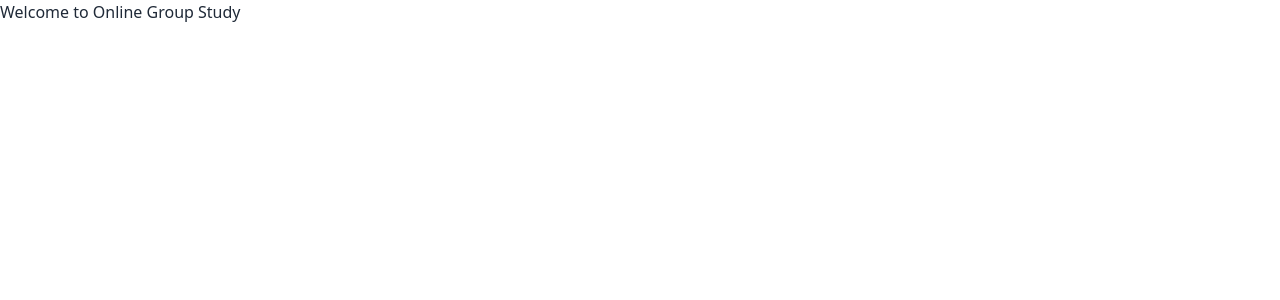
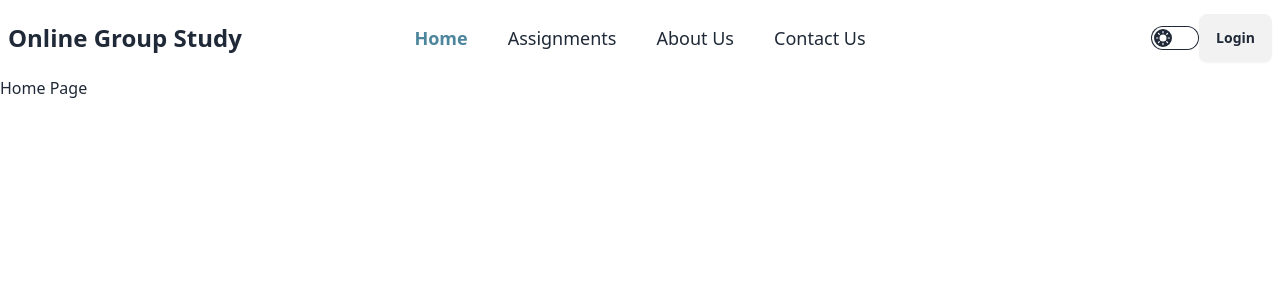
Before and after one commit to showlin1/online-group-study-client, a React (Vite) app: page / in a window 1280 px wide. Shown: the top 300 px of the page. Built offline with nearby package versions, Linux system fonts and the light colour scheme; no server answers.

Commit message:
create a pending Assignments

```diff
--- /dev/null
+++ b/src/Components/Assignments.jsx
@@ -0,0 +1,11 @@
+
+
+const Assignments = () => {
+    return (
+        <div>
+            <h1>Assignment</h1>
+        </div>
+    );
+};
+
+export default Assignments;
--- /dev/null
+++ b/src/Components/CreateAssignments.jsx
@@ -0,0 +1,11 @@
+
+
+const CreateAssignments = () => {
+    return (
+        <div>
+            <h1>Assignment</h1>
+        </div>
+    );
+};
+
+export default CreateAssignments;
--- /dev/null
+++ b/src/Components/Home.jsx
@@ -0,0 +1,11 @@
+
+
+const Home = () => {
+    return (
+        <div>
+            <h1>Home Page</h1>
+        </div>
+    );
+};
+
+export default Home;
--- a/src/Components/Navbar.jsx
+++ b/src/Components/Navbar.jsx
@@ -1,8 +1,10 @@
+import { useContext } from "react";
 import { Link, NavLink } from "react-router-dom";
-import useAuth from "../AuthProvider/useAuth";
+import { AuthContext } from "../Provider/AuthProvider";
+
 
 const Navbar = () => {
-    const { user, logOut } = useAuth()
+    const { user, logOut } = useContext(AuthContext)
     const hangleLogOut = () => {
         logOut()
     }
@@ -16,12 +18,12 @@ const Navbar = () => {
         <NavLink style={styleNav} to={'/'}>
             <li className="px-5 py-2">Home</li>
         </NavLink>
-        <NavLink style={styleNav} to={'/allRooms'}>
-            <li className="px-5 py-2">Rooms</li>
+        <NavLink style={styleNav} to={'/assignments'}>
+            <li className="px-5 py-2">Assignments</li>
         </NavLink>
         {
-            user && <NavLink style={styleNav} to={'/myRooms'}>
-                <li className="px-5 py-2">My Booking</li>
+            user && <NavLink style={styleNav} to={'/createAssignments'}>
+                <li className="px-5 py-2">Create Assignments</li>
             </NavLink>
         }
         <NavLink to={'/about'} style={styleNav}>
@@ -32,7 +34,7 @@ const Navbar = () => {
         </NavLink>
     </>
     return (
-        <div className="bg-back border-b-2 fixed z-10 left-0 right-0">
+        <div className="">
             <div className="navbar container mx-auto">
                 <div className="navbar-start">
                     <div className="dropdown">
@@ -43,7 +45,7 @@ const Navbar = () => {
                             {navLinks}
                         </ul>
                     </div>
-                    <Link to={'/'} className="text-2xl text-primay font-black cursor-pointer hover:text-cyan-600">Hotel.Fair</Link>
+                    <Link to={'/'} className="text-2xl text-primay font-black cursor-pointer hover:text-cyan-600">Online Group Study</Link>
                 </div>
                 <div className="navbar-center hidden lg:flex">
                     <ul className="menu menu-horizontal px-1 text-lg">
@@ -51,6 +53,11 @@ const Navbar = () => {
                     </ul>
                 </div>
                 <div className="navbar-end">
+                    <label className="cursor-pointer grid place-items-center">
+                        <input type="checkbox" value="dracula" className="toggle theme-controller bg-base-content row-start-1 col-start-1 col-span-2" />
+                        <svg className="col-start-1 row-start-1 stroke-base-100 fill-base-100" xmlns="http://www.w3.org/2000/svg" width="14" height="14" viewBox="0 0 24 24" fill="none" stroke="currentColor" strokeWidth="2" strokeLinecap="round" strokeLinejoin="round"><circle cx="12" cy="12" r="5" /><path d="M12 1v2M12 21v2M4.2 4.2l1.4 1.4M18.4 18.4l1.4 1.4M1 12h2M21 12h2M4.2 19.8l1.4-1.4M18.4 5.6l1.4-1.4" /></svg>
+                        <svg className="col-start-2 row-start-1 stroke-base-100 fill-base-100" xmlns="http://www.w3.org/2000/svg" width="14" height="14" viewBox="0 0 24 24" fill="none" stroke="currentColor" strokeWidth="2" strokeLinecap="round" strokeLinejoin="round"><path d="M21 12.79A9 9 0 1 1 11.21 3 7 7 0 0 0 21 12.79z"></path></svg>
+                    </label>
                     {
                         user ?
                             <div className="dropdown dropdown-end">
@@ -66,12 +73,14 @@ const Navbar = () => {
                                     <span>
                                         <h1 className="text-xl">{user?.email}</h1>
                                     </span>
-                                    <button onClick={hangleLogOut} className="px-8 py-3 bg-primay hover:bg-cyan-600 text-white font-medium rounded">Log Out</button>
+                                    <button onClick={hangleLogOut} className="px-8 py-3 bg-primay  font-medium rounded">Log Out</button>
                                 </ul>
                             </div>
 
                             :
-                            <Link to={'/login'} className="px-8 py-3 bg-primay hover:bg-cyan-600 text-white font-medium rounded">Login</Link>
+                            <Link to={'/login'} >
+                                <button className="btn">Login</button>
+                            </Link>
                     }
 
                 </div>
--- /dev/null
+++ b/src/Components/PendingAssignments.jsx
@@ -0,0 +1,11 @@
+
+
+const PendingAssignments = () => {
+    return (
+        <div>
+            <h1>Assignment</h1>
+        </div>
+    );
+};
+
+export default PendingAssignments;
--- a/src/Layouts/Main.jsx
+++ b/src/Layouts/Main.jsx
@@ -1,10 +1,13 @@
+import { Outlet } from "react-router-dom";
+import Navbar from "../Components/Navbar";
 
 
 
 const Main = () => {
     return (
-        <div>
-            <h1>Welcome to Online Group Study</h1>
+        <div className="max-w-7xl mx-auto">
+            <Navbar></Navbar>
+            <Outlet></Outlet>
         </div>
     );
 };
```
Also changed, not shown: src/Routes/Routes.jsx (+18 -0 lines).
